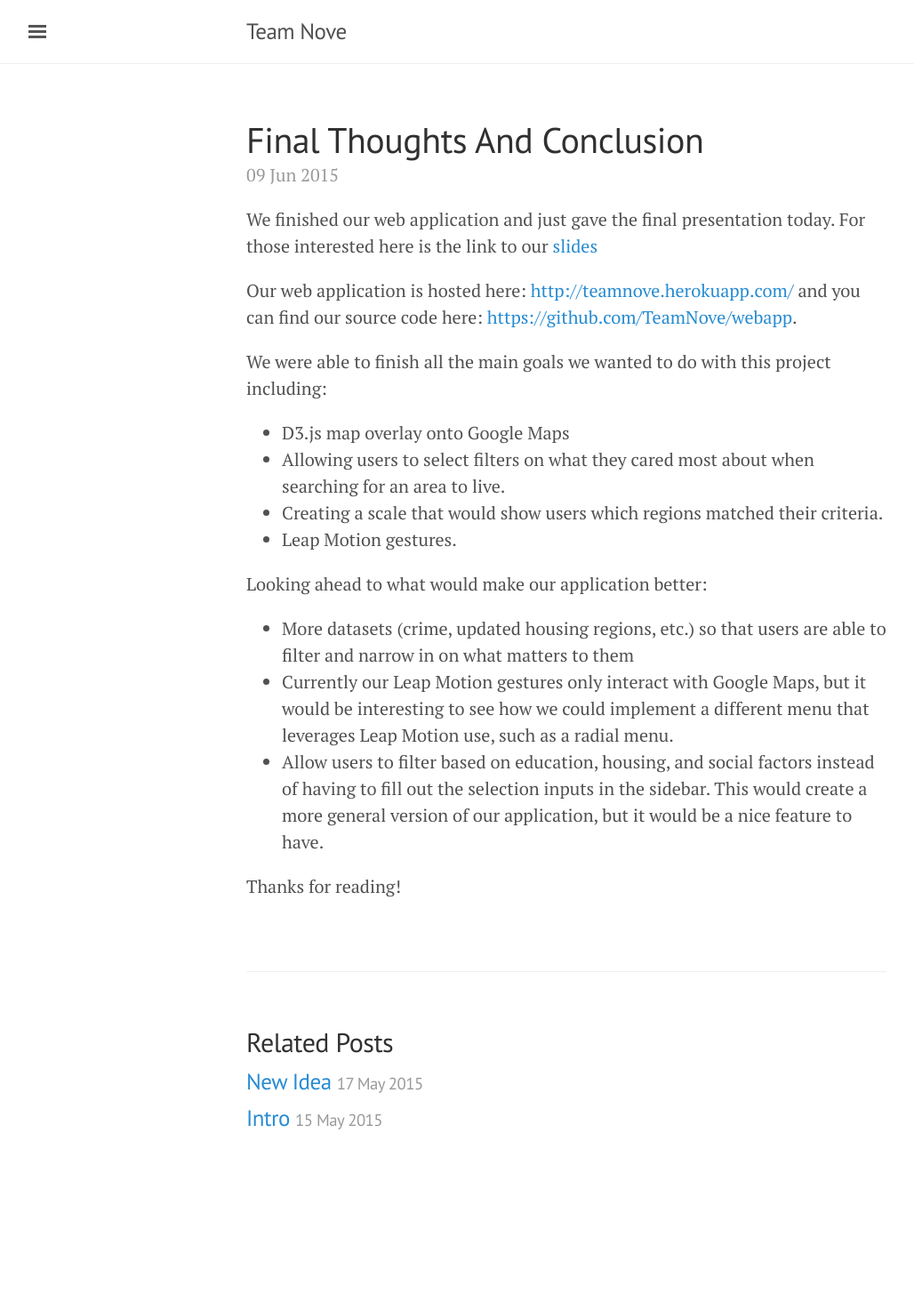
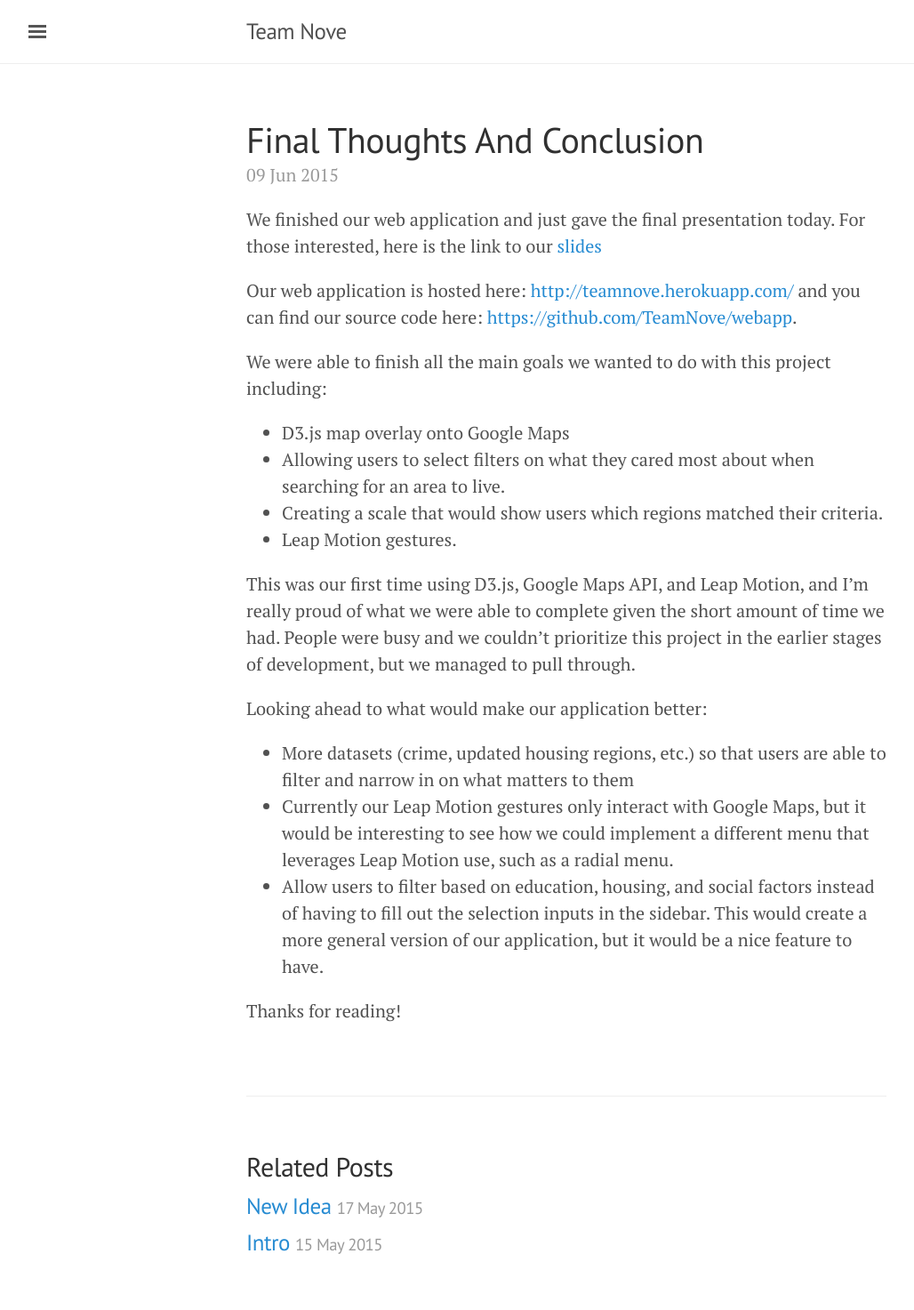
Before and after one commit to TeamNove/TeamNove.github.io, a Jekyll site: the page built from _posts/2015-06-09-final-thoughts-and-conclusion.md, in a window 1280 px wide. Shown: the whole page at 89% size, without its empty margins (3-1031 px from the left). Built offline with Jekyll 4.4.1, drawn with Linux system fonts in a browser that asks for light colours; before the commit the page ends 1333 px from its top, so only the background shows below that.

Commit message:
Typo and an extra sentence

```diff
--- a/_posts/2015-06-09-final-thoughts-and-conclusion.md
+++ b/_posts/2015-06-09-final-thoughts-and-conclusion.md
@@ -4,7 +4,7 @@ published: true
 ---
 
 We finished our web application and just gave the final presentation today.
-For those interested here is the link to our [slides](https://docs.google.com/presentation/d/13M0-crgukyTW3CIWLWf5jVuWEoz1dlC8WAQRcSpjivw/edit?usp=sharing)
+For those interested, here is the link to our [slides](https://docs.google.com/presentation/d/13M0-crgukyTW3CIWLWf5jVuWEoz1dlC8WAQRcSpjivw/edit?usp=sharing)
 
 Our web application is hosted here: [http://teamnove.herokuapp.com/](http://teamnove.herokuapp.com/) and you can find our source code here: [https://github.com/TeamNove/webapp](https://github.com/TeamNove/webapp).
 
@@ -15,6 +15,8 @@ We were able to finish all the main goals we wanted to do with this project incl
 + Creating a scale that would show users which regions matched their criteria.
 + Leap Motion gestures.
 
+This was our first time using D3.js, Google Maps API, and Leap Motion, and I'm really proud of what we were able to complete given the short amount of time we had. People were busy and we couldn't prioritize this project in the earlier stages of development, but we managed to pull through.
+
 Looking ahead to what would make our application better:
 
 + More datasets (crime, updated housing regions, etc.) so that users are able to filter and narrow in on what matters to them
```
